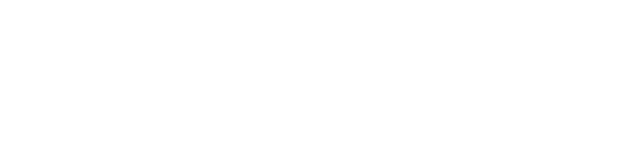
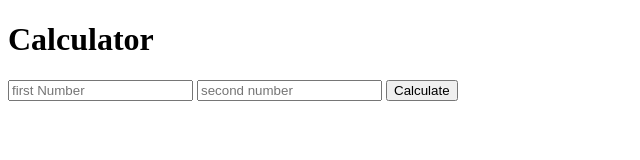
Before and after one commit to zerozuckerx/calculator, a website: page index.html in a window 1280 px wide. Shown: the whole page, without its empty margins (0-640 px from the left). Drawn offline with Linux system fonts and the light colour scheme.

Commit message:
sendFile html, bodyParser

```diff
--- a/index.html
+++ b/index.html
@@ -5,6 +5,13 @@
 		<title>Calculator</title>
 	</head>
 	<body>
+		<h1>Calculator</h1>
+		<form action="/" method="post">
+			<!--post = send data to the "action"-location-->
+			<input type="text" name="num1" placeholder="first Number">
+			<input type="text" name="num2" placeholder="second number">
+			<button type="submit" name="submit">Calculate</button>
+		</form>
 
 	</body>
 </html>
--- a/package.json
+++ b/package.json
@@ -9,6 +9,7 @@
   "author": "zerozucker",
   "license": "ISC",
   "dependencies": {
+    "body-parser": "^1.20.1",
     "express": "^4.18.2"
   }
 }
```
Also changed, not shown: calculator.js (+12 -2 lines), 1 other file.
